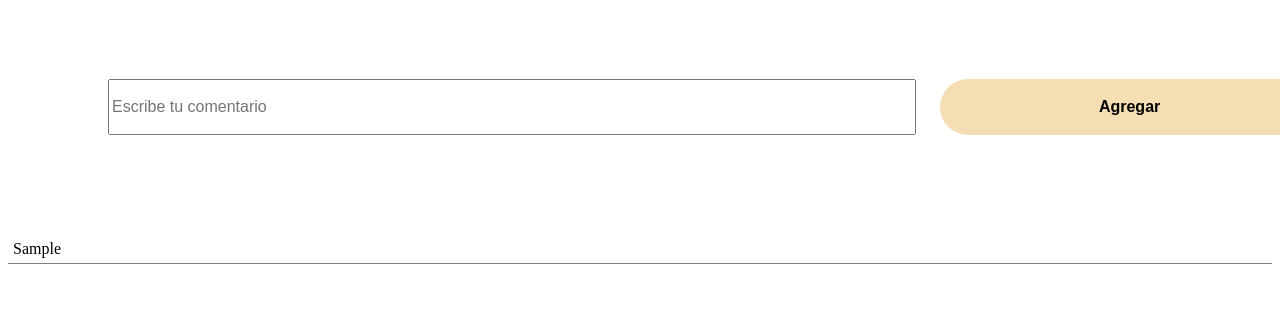
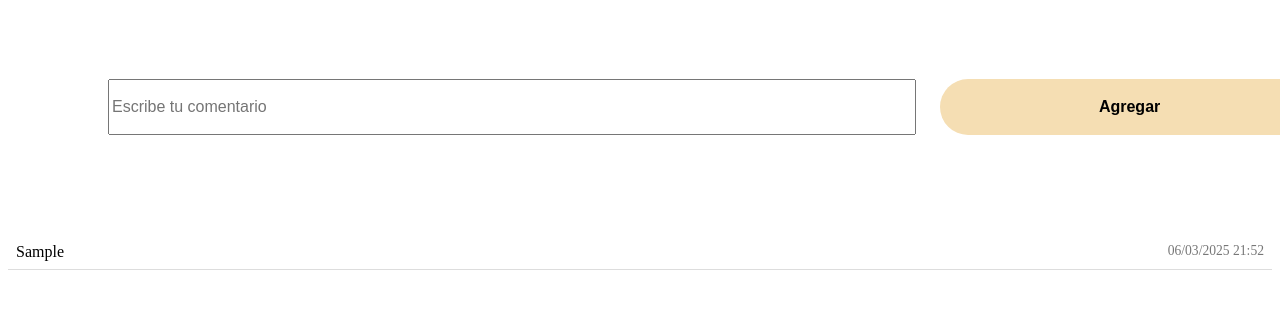
Before and after one commit to jorge23w32/CajaComentarios, a plain HTML site: page index.html in a window 1280 px wide. Both pictures are taken after typing "Sample" into the empty fields and a click on the button "Agregar". Shown: the part 95-404 px from the top of the page. Drawn offline with nearby package versions, Linux system fonts and the light colour scheme.

Commit message:
Se agrega la funcion de mostrar fecha en el que se agrego el comentario

```diff
--- a/comentarios.js
+++ b/comentarios.js
@@ -7,8 +7,19 @@ document.addEventListener('DOMContentLoaded', function(){
         if(comentario.value.trim() !== '') {
             const nuevoComentario = document.createElement('div');
             nuevoComentario.className = 'comentario';
-            nuevoComentario.textContent = comentario.value;
 
+            const textoComentario = document.createElement('span');
+            textoComentario.className = 'texto-comentario';
+            textoComentario.textContent = comentario.value;
+
+            dayjs.locale('es');
+            const fecha = dayjs().format('DD/MM/YYYY HH:mm');
+            const fechaElement = document.createElement('span');
+            fechaElement.className = 'fecha-comentario';
+            fechaElement.textContent = fecha;
+
+            nuevoComentario.appendChild(textoComentario);
+            nuevoComentario.appendChild(fechaElement);
             nuevoComentario.addEventListener('click', function(){
                 let seElimina = confirm('¿Estas que quieres eliminar este comentario?')
                 if(seElimina) {
--- a/index.html
+++ b/index.html
@@ -5,6 +5,8 @@
     <meta name="viewport" content="width=device-width, initial-scale=1.0">
     <title>Comentarios</title>
     <link rel="stylesheet" href="./style.css">
+    <script src="https://cdn.jsdelivr.net/npm/dayjs@1/dayjs.min.js"></script>
+    <script src="https://cdn.jsdelivr.net/npm/dayjs@1/locale/es.js"></script>
 </head>
 <body>
     <h1>Caja de Comentarios</h1>
--- a/style.css
+++ b/style.css
@@ -29,10 +29,27 @@ button:hover {
     width: 100%;
 }
 .comentario{
-    padding: 5px;
+    display: flex;
+    flex-wrap: wrap;
+    justify-content: space-between;
+    padding: 8px;
+    margin-bottom: 8px;
+    border-bottom: 1px solid #ddd;
     cursor: pointer;
-    margin-bottom: 5px;
-    border-bottom: 1px solid gray;
+}
+
+
+.texto-comentario {
+    flex: 1 1 auto;
+    margin-right: 10px;
+    word-wrap: break-word;
+    min-width: 150px;
+}
+
+.fecha-comentario {
+    white-space: nowrap;
+    color: #777;
+    font-size: 0.85em;
 }
 
 .comentario:hover {
```
